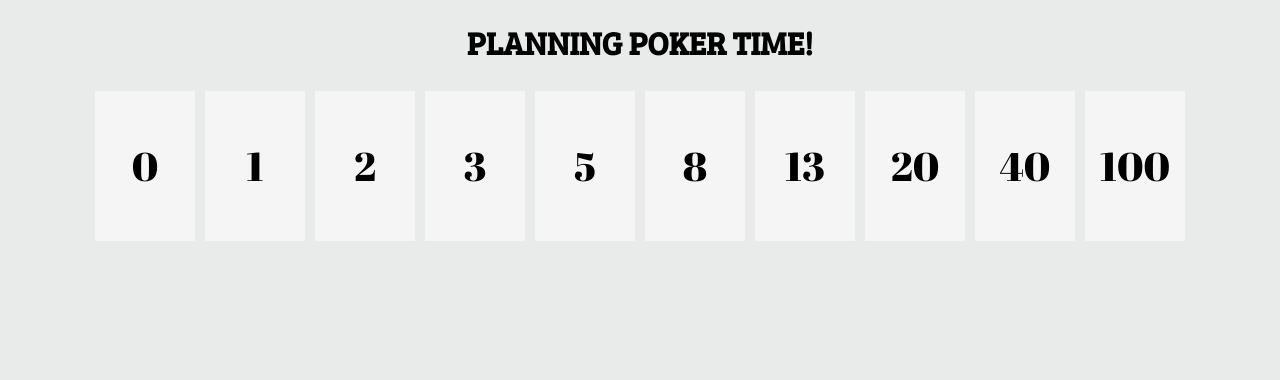
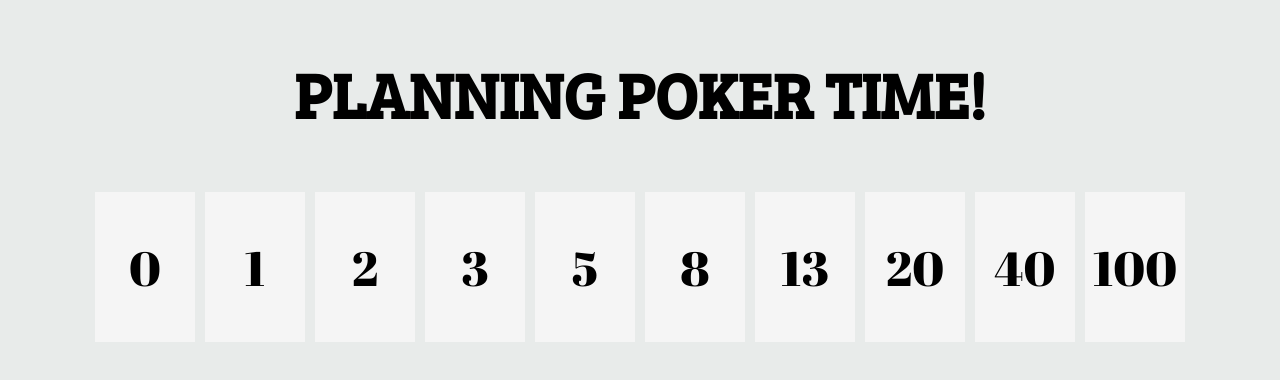
Before and after one commit to dbaettig/Planning-poker, a plain HTML site: page index.html in a window 1280 px wide. Drawn offline with Linux system fonts and the light colour scheme.

Commit message:
resize font

```diff
--- a/sass/_desktop.scss
+++ b/sass/_desktop.scss
@@ -1,7 +1,10 @@
 h1{
-    font-size:2em;
+    font-size:4em;
 }
 
+button{
+    font-size:3em;
+}
 
 #reveal:hover, #reveal:focus{
     background-color:#DB2E32;
--- a/sass/_mobile.scss
+++ b/sass/_mobile.scss
@@ -27,7 +27,7 @@ button{
     outline:none;
     cursor:pointer;
     font-family: 'Abril Fatface', cursive;
-    font-size:2.5em;
+    font-size:2em;
 
 }
 #cardDeck{
--- a/sass/_tablet.scss
+++ b/sass/_tablet.scss
@@ -1,3 +1,7 @@
+main{
+    margin-top:50px;
+}
 h1{
-    font-size: 2em;
+    margin-bottom:50px;
+    font-size:4em;
 }
```
Also changed, not shown: css/style.css.
